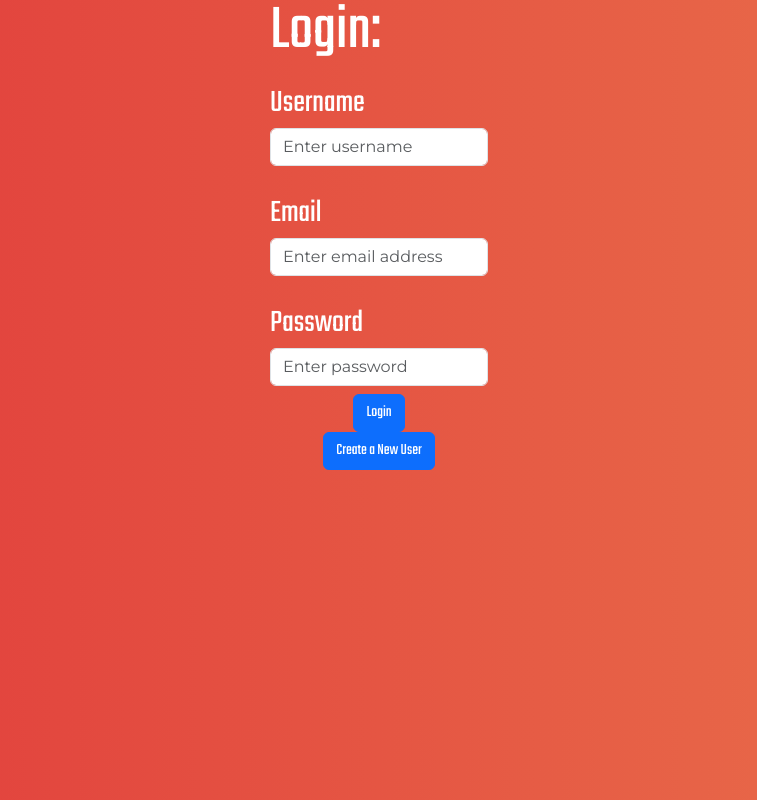
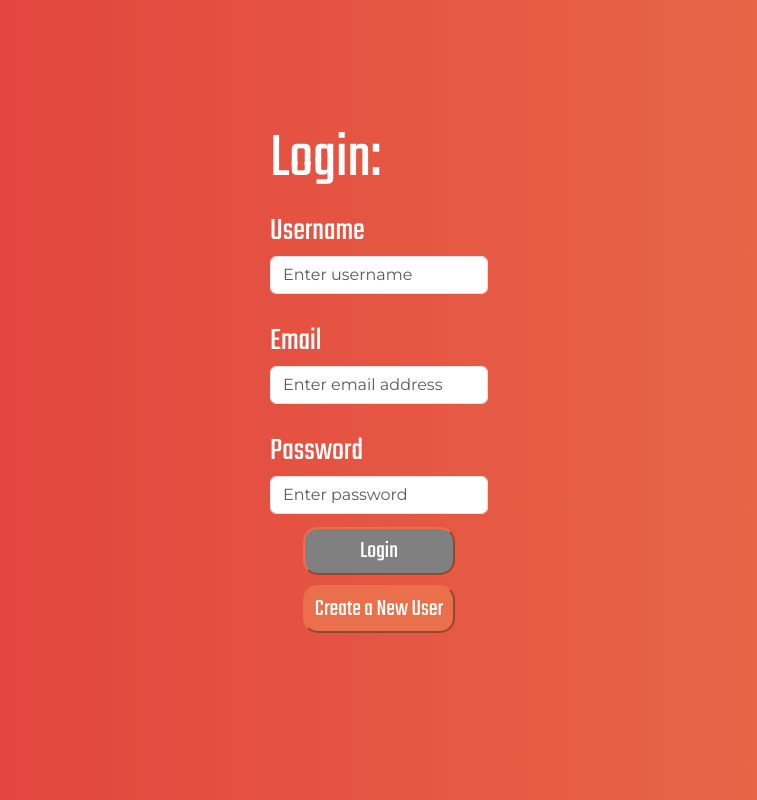
Before and after one commit to Corpusclockwork/alien_top_logger, a Vue app in the folder vue-alien-top-logger/: page / in a window 1280 px wide. Shown: the whole page, without its empty margins (261-1018 px from the left). Built offline with nearby package versions, Linux system fonts and the light colour scheme; no server answers.

Commit message:
styling for login and create new user page

```diff
--- a/vue-alien-top-logger/src/components/LoginPages/Login.vue
+++ b/vue-alien-top-logger/src/components/LoginPages/Login.vue
@@ -3,9 +3,9 @@ export default {
     name: 'Login',
     data: function () {
         return {
-            username: null,
-            password: null,
-            email: null,
+            username: '',
+            password: '',
+            email: '',
             isClimbingStaffMember: false,
         }
     },
@@ -59,18 +59,22 @@ export default {
             <label for="password" class="loginPageSectionHeader font-semibold w-24">Password</label>
             <input v-model="password" type="password" class="loginPageSectionText form-control" id="passwordinput" aria-describedby="passwordHelp" placeholder="Enter password">
         </div>
-        <button @click="loginUser()" type="button" class="loginButton btn btn-primary">Login</button>
-        <button @click="displayNewUserPage()" type="button" class="loginButton btn btn-primary">Create a New User</button>
+        <div class="loginPageButtonContainer">
+            <button @click="loginUser()" type="button" class="loginPageButton" :disabled="username === '' || password === ''">Login</button>
+            <button @click="displayNewUserPage()" type="button" class="loginPageButton">Create a New User</button>
+        </div>
     </div>
 </template>
+
 <style>
+
 .loginPage {
+    padding: 10%;
     line-height: 1;
     border-radius: 5px;
     color: white;
     font-size: 4rem;
     display: grid;
-    font-size: 4rem;
 }
 
 .loginPageSectionHeader {
@@ -81,19 +85,28 @@ export default {
     font-family: "Montserrat", Sans-serif;
 }
 
-.loginButton {
-    font-size: 2rem;
+.loginPageButtonContainer {
+    display: flex;
+    flex-direction: column;
+    justify-self: center;
+}
+
+.loginPageButton {
+    font-size: 1.5rem;
     background-color: #E9704B;
     color: white;
     border-color: #E9704B;
     justify-self: center;
+    border-radius: 15px;
+    margin: 5px;
+    padding: 10px;
 }
 
-.loginButton:disabled {
+.loginPageButton:disabled {
     background-color: grey;
 }
 
-.loginButton:hover {
+.loginPageButton:hover:enabled {
     background-color: #994931;
 }
 </style>
--- a/vue-alien-top-logger/src/components/LoginPages/NewUser.vue
+++ b/vue-alien-top-logger/src/components/LoginPages/NewUser.vue
@@ -3,10 +3,10 @@ export default {
     name: 'NewUser',
     data: function () {
         return {
-            username: null,
-            email: null,
-            password: null,
-            repeatPassword: null,
+            username: '',
+            email: '',
+            password: '',
+            repeatPassword: '',
             passwordsAreEqual: true,
             isClimbingStaffMemberInFrontEnd: false
         }
@@ -78,8 +78,10 @@ export default {
             <input v-model="repeatPassword" type="password" class="newUserPageSectionText form-control" id="repeatpasswordinput" aria-describedby="passwordHelp" placeholder="Enter password">
         </div>
         <div v-show="!passwordsAreEqual" class="passwordWarning"> Passwords don't match !</div>
-        <button @click="createUser()" type="button" class="createUserButton btn btn-primary"> Create User</button>
-        <button @click="displayLoginPage()" type="button" class="loginButton btn btn-primary">Go to Login Page</button>
+        <div class="createUserPageButtonContainer">
+            <button @click="createUser()" type="button" class="createUserPageButton createUserButton" :disabled="!passwordsAreEqual || password === ''"> Create User</button>
+            <button @click="displayLoginPage()" type="button" class="createUserPageButton">Go to Login Page</button>
+        </div>
     </div>
 </template>
 <style>
@@ -90,12 +92,10 @@ export default {
 }
 
 .newUserPage {
-    margin: 10%;
+    padding: 10%;
     line-height: 1;
     border-radius: 5px;
     color: white;
-    margin-bottom: 0%;
-    padding-bottom: 10%;
     font-size: 4rem;
     display: grid;
 }
@@ -113,7 +113,7 @@ export default {
 }
 
 .passwordWarning {
-    font-size: 0.5rem;
+    font-size: 1.5rem;
 }
 
 .isStaffText {
@@ -129,19 +129,29 @@ export default {
         font-size: 0.7rem;
     }
 }
-.createUserButton {
-    font-size: 2rem;
+
+.createUserPageButtonContainer {
+    display: flex;
+    flex-direction: column;
+    justify-self: center;
+}
+
+.createUserPageButton {
+    font-size: 1.5rem;
     background-color: #E9704B;
     color: white;
     border-color: #E9704B;
     justify-self: center;
+    border-radius: 15px;
+    margin: 5px;
+    padding: 10px;
 }
 
-.createUserButton:disabled {
+.createUserPageButton:disabled {
     background-color: grey;
 }
 
-.createUserButton:hover {
+.createUserPageButton:hover:enabled {
     background-color: #994931;
 }
 </style>
--- a/vue-alien-top-logger/src/components/MainPage.vue
+++ b/vue-alien-top-logger/src/components/MainPage.vue
@@ -269,13 +269,22 @@ export default {
     </div>
 </template>
 <style>
-.mainPage {
+/* .mainPage {
     margin: 5%;
     line-height: 1;
     margin-bottom: 0%;
     background: rgba(255, 255, 255, 0.85);
     font-size: 1em;
     border-radius: 5px;
+} */
+
+.mainPage {
+    padding: 2% 10% 10% 10%;
+    line-height: 1;
+    border-radius: 5px;
+    color: white;
+    font-size: 1rem;
+    display: grid;
 }
 
 #select:focus {
@@ -309,11 +318,14 @@ export default {
 
 .mainPageHeaderSection {
     display: flex;
+    background: rgba(0, 0, 0, 1);
+    padding: 30px;
 }
+
 .MainPageHeader {
     flex: 1 1;
     padding: 2px;
-    color: #E13B3B;
+    color: white;
     font-size: 4em;
 }
 
@@ -336,8 +348,9 @@ export default {
 }
 
 .mainPageBodySection {
-    padding: 1%;
+    color: black;
     text-align: center;
+    background: rgba(255, 255, 255, 0.85);
 }
 
 .applyFilters {
```
